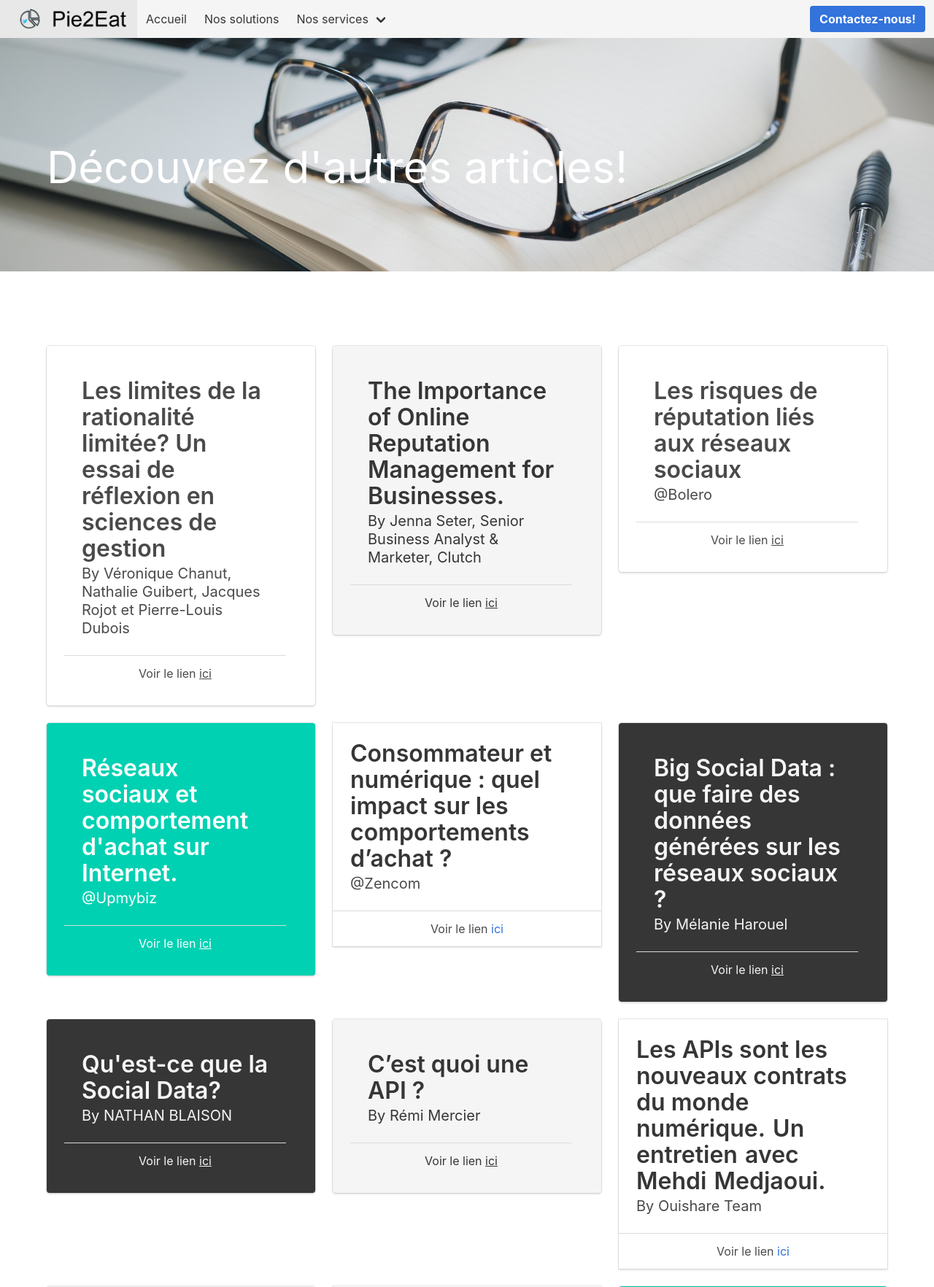
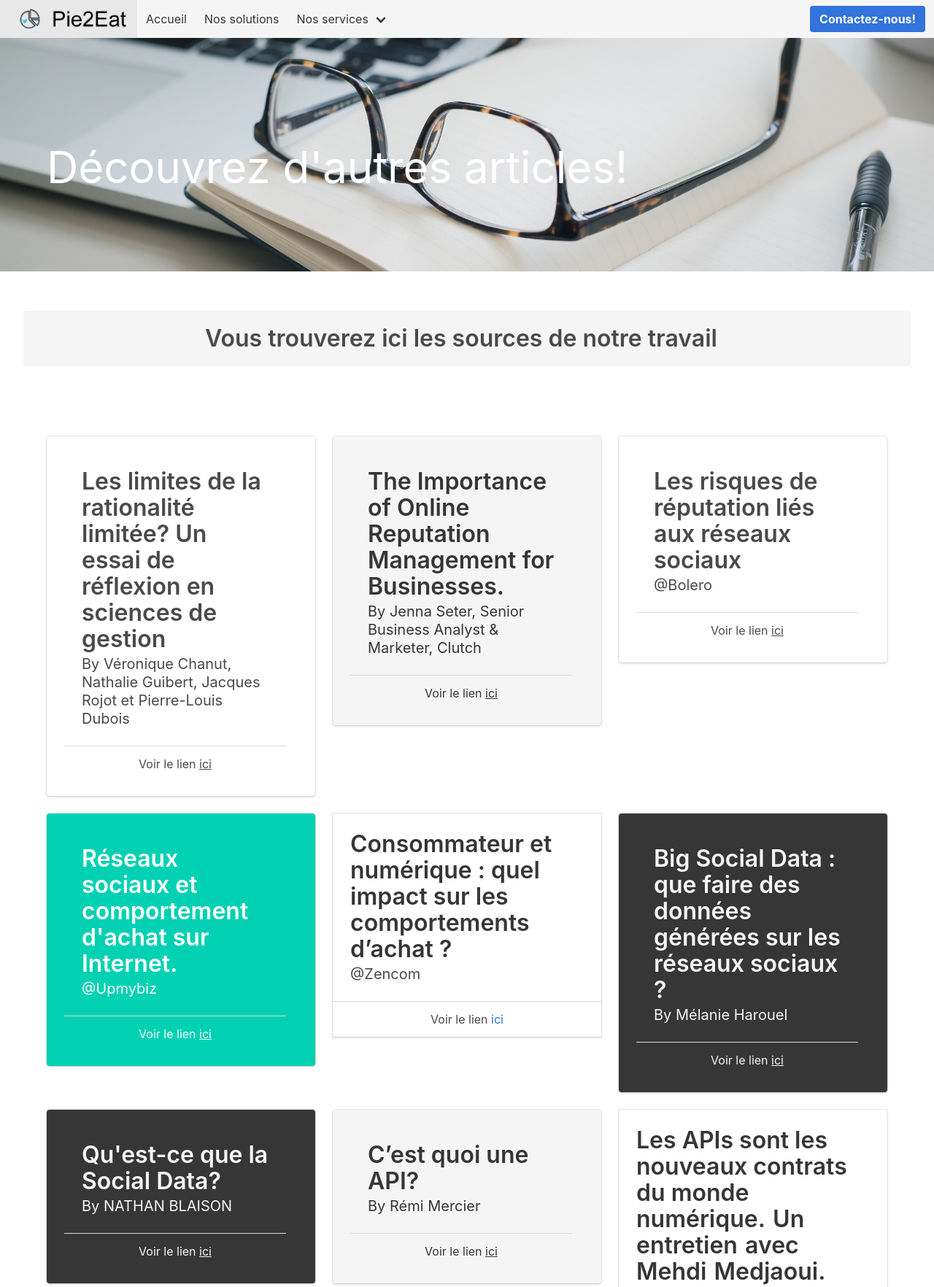
Before and after one commit to Madmax21x/Web_TER, a PHP site: page /presse.php in a window 1280 px wide. Shown: the top 1764 px of the page at 73% size. Run offline with PHP 8.4, Linux system fonts and the light colour scheme; some libraries are stand-ins or nearby versions.

Commit message:
Update presse.php

```diff
--- a/Site/presse.php
+++ b/Site/presse.php
@@ -11,7 +11,16 @@ include("entete.php");
       </div>
     </div>
 
+    <br/>
+    <br/>
+    <div class="container is-fluid">
+      <div class="notification">
 
+        <center>
+        <h1 class="title is-3">Vous trouverez ici les sources de notre travail</h1>
+      </center>
+      </div>
+    </div>
     <br/>
     <br/>
     <br/>
@@ -168,7 +177,7 @@ include("entete.php");
           <div class="card notification is-light">
             <div class="card-content">
               <p class="title">
-                C’est quoi une API ?
+                C’est quoi une API?
               </p>
               <p class="subtitle">
                 By Rémi Mercier
```
